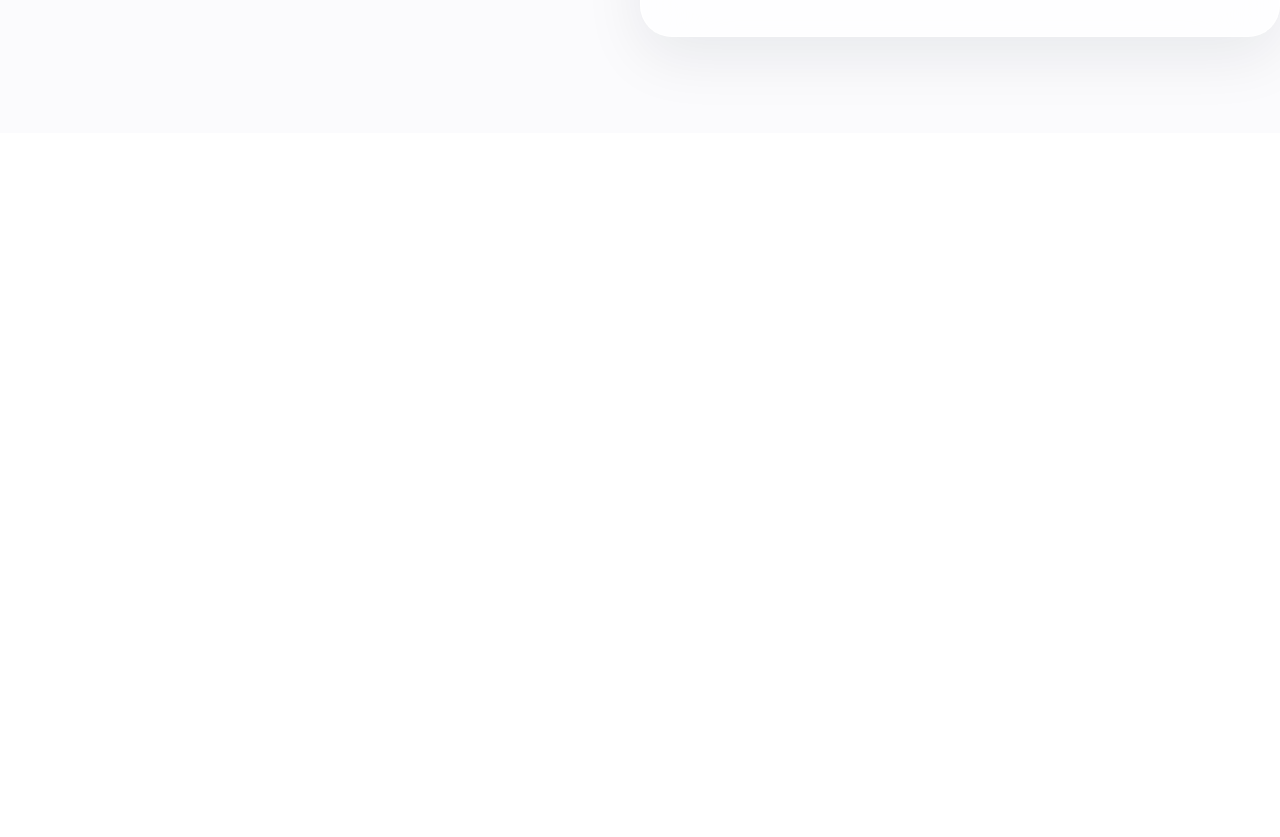
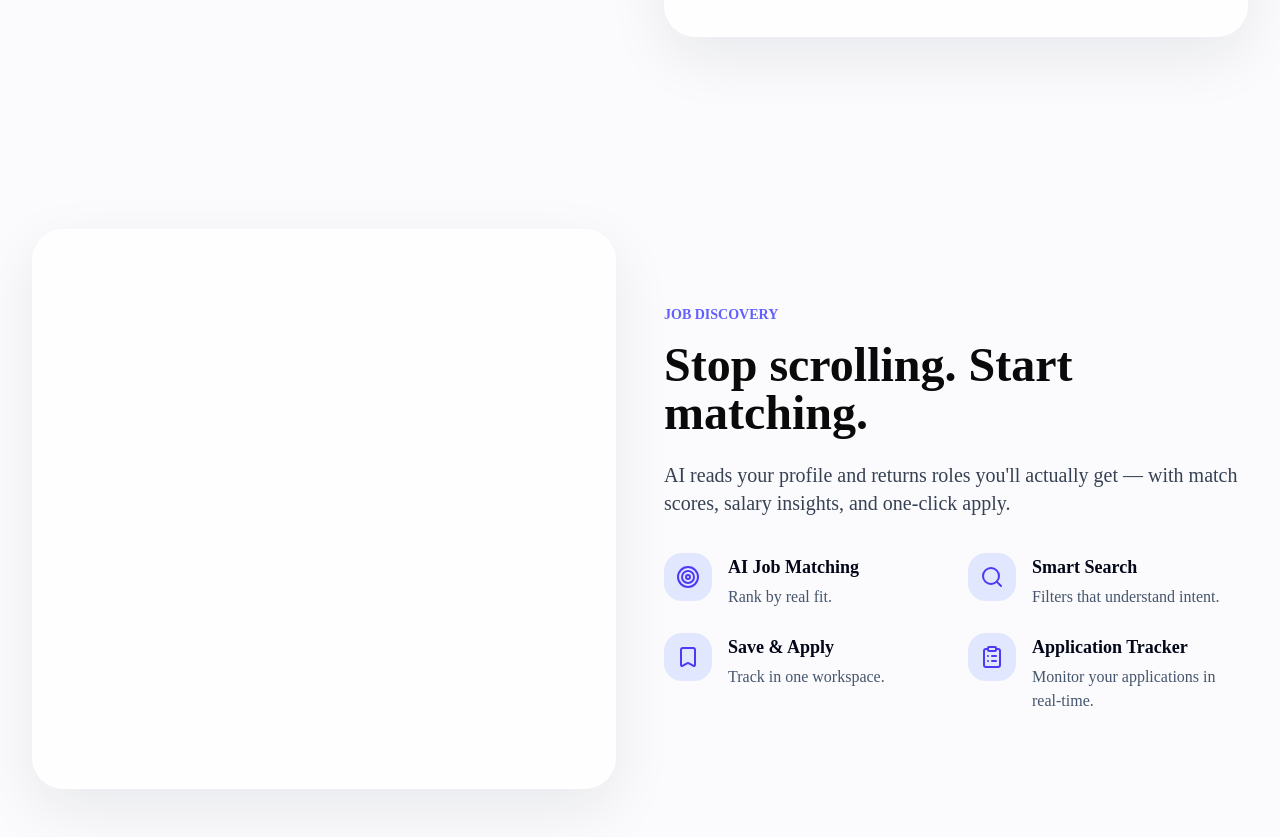
Before and after one commit to Bhoomijarwani27/hirefy-ai-career-platform, a Next.js app: page / in a window 1280 px wide. Shown: the part 2760-3597 px from the top of the page. Before the commit the page ends 2893 px from the top, so only its background shows below. Built offline with nearby package versions, Linux system fonts and the light colour scheme.

Commit message:
feat: add JobDiscovery component and integrate into Home page

```diff
--- a/src/app/page.tsx
+++ b/src/app/page.tsx
@@ -1,4 +1,5 @@
 import { Hero } from "@/components/landing/hero";
+import { JobDiscovery } from "@/components/landing/JobDiscovery";
 import Navbar from "@/components/landing/navbar";
 import { Platform } from "@/components/landing/platform";
 import { Resume } from "@/components/landing/resume";
@@ -10,6 +11,7 @@ export default function Home() {
       <Hero/>
       <Platform/>
       <Resume/>
+      <JobDiscovery/>
 
 
     </main>
--- /dev/null
+++ b/src/components/landing/JobDiscovery.tsx
@@ -0,0 +1,110 @@
+import {
+  Target,
+  Search,
+  Bookmark,
+  ClipboardList,
+} from "lucide-react";
+
+export function JobDiscovery() {
+    return (
+        <section
+            className="mx-auto max-w-7xl px-6 lg:px-8 bg-[#fbfbfd] py-16 sm:py-20 lg:py-24"
+        >
+            <div className="grid grid-cols-1 lg:grid-cols-2 items-center gap-12">
+                {/* Dashboard */}
+              <div className="order-2 lg:order-1 mt-16 lg:mt-0 w-full max-w-2xl">
+                <div className="h-140 rounded-[2rem] border border-white/70 bg-white/75 shadow-[0_20px_60px_rgba(15,23,42,0.08)] backdrop-blur-2xl">
+                 {/* Dashboard Image */}
+              </div>
+            </div>
+            {/* Text */}
+            <div className="order-1 lg:order-2">
+                <p className="text-sm font-bold uppercase text-indigo-500">
+                Job discovery
+               </p>
+
+             <h1 className="mt-4 text-3xl font-bold sm:text-5xl md:text-4xl lg:text-5xl">
+            Stop scrolling. Start matching.
+           </h1>
+
+           <p className="mt-6 text-base text-gray-700 sm:text-xl">
+            AI reads your profile and returns roles you'll actually get — with match scores,
+             salary insights, and one-click apply.
+          </p>
+
+          <div className="mt-9 grid grid-cols-1 gap-6 md:grid-cols-2">
+            {/* AI job matching */}
+            <div className="flex gap-4">
+              <div className="flex h-12 w-12 shrink-0 items-center justify-center rounded-2xl bg-indigo-100 text-indigo-600">
+                <Target className="h-6 w-6" />
+              </div>
+
+              <div>
+                <h6 className="text-lg font-bold text-slate-950">
+                  AI Job Matching
+
+                </h6>
+
+                <p className="mt-1 text-base text-slate-600">
+                  Rank by real fit.
+                </p>
+              </div>
+            </div>
+
+            {/* Smart Search */}
+            <div className="flex gap-4">
+              <div className="flex h-12 w-12 shrink-0 items-center justify-center rounded-2xl bg-indigo-100 text-indigo-600">
+                <Search className="h-6 w-6" />
+              </div>
+
+               <div>
+                <h6 className="text-lg font-bold text-slate-950">
+                  Smart Search
+                </h6>
+
+                 <p className="mt-1 text-base text-slate-600">
+                    Filters that understand intent.
+                </p>
+              </div>
+            </div>
+
+            {/* save & apply */}
+            <div className="flex gap-4">
+              <div className="flex h-12 w-12 shrink-0 items-center justify-center rounded-2xl bg-indigo-100 text-indigo-600">
+                <Bookmark className="h-6 w-6" />
+              </div>
+
+              <div>
+                <h6 className="text-lg font-bold text-slate-950">
+                  Save & Apply
+                </h6>
+
+                  <p className="mt-1 text-base text-slate-600">
+                  Track in one workspace.
+                </p>
+              </div>
+            </div>
+
+            {/* Application Tracker */}
+            <div className="flex gap-4">
+              <div className="flex h-12 w-12 shrink-0 items-center justify-center rounded-2xl bg-indigo-100 text-indigo-600">
+                <ClipboardList className="h-6 w-6" />
+              </div>
+
+                <div>
+                <h6 className="text-lg font-bold text-slate-950">
+                  Application Tracker
+                </h6>
+
+                 <p className="mt-1 text-base text-slate-600">
+                  Monitor your applications in real-time.
+                </p>
+              </div>
+            </div>
+          </div>
+            </div>
+            </div>
+
+       </section>
+    );
+}
--- a/src/components/landing/resume.tsx
+++ b/src/components/landing/resume.tsx
@@ -9,11 +9,11 @@ export function Resume() {
   return (
     <section
       id="resume"
-      className="mx-auto max-w-7xl  bg-[#fbfbfd] py-16 sm:py-20 lg:py-24"
+      className="mx-auto max-w-7xl px-6 lg:px-8 bg-[#fbfbfd] py-16 sm:py-20 lg:py-24"
     >
-      <div className="grid grid-cols-1 lg:grid-cols-2">
+      <div className="grid grid-cols-1 lg:grid-cols-2 items-center gap-12">
         {/* Left Side */}
-        <div className="p-10">
+        <div>
           <p className="text-sm font-bold uppercase text-indigo-500">
             Career Development
           </p>
@@ -99,7 +99,7 @@ export function Resume() {
         </div>
 
         {/* Right Side */}
-        <div className="mt-16 lg:mt-0 w-full max-w-2xl">
+        <div className="mt-16 lg:mt-0 w-full max-w-2xl mx-auto">
           <div className="h-140 rounded-[2rem] border border-white/70 bg-white/75 shadow-[0_20px_60px_rgba(15,23,42,0.08)] backdrop-blur-2xl" />
           {/* image placeholder */}
         </div>
```
